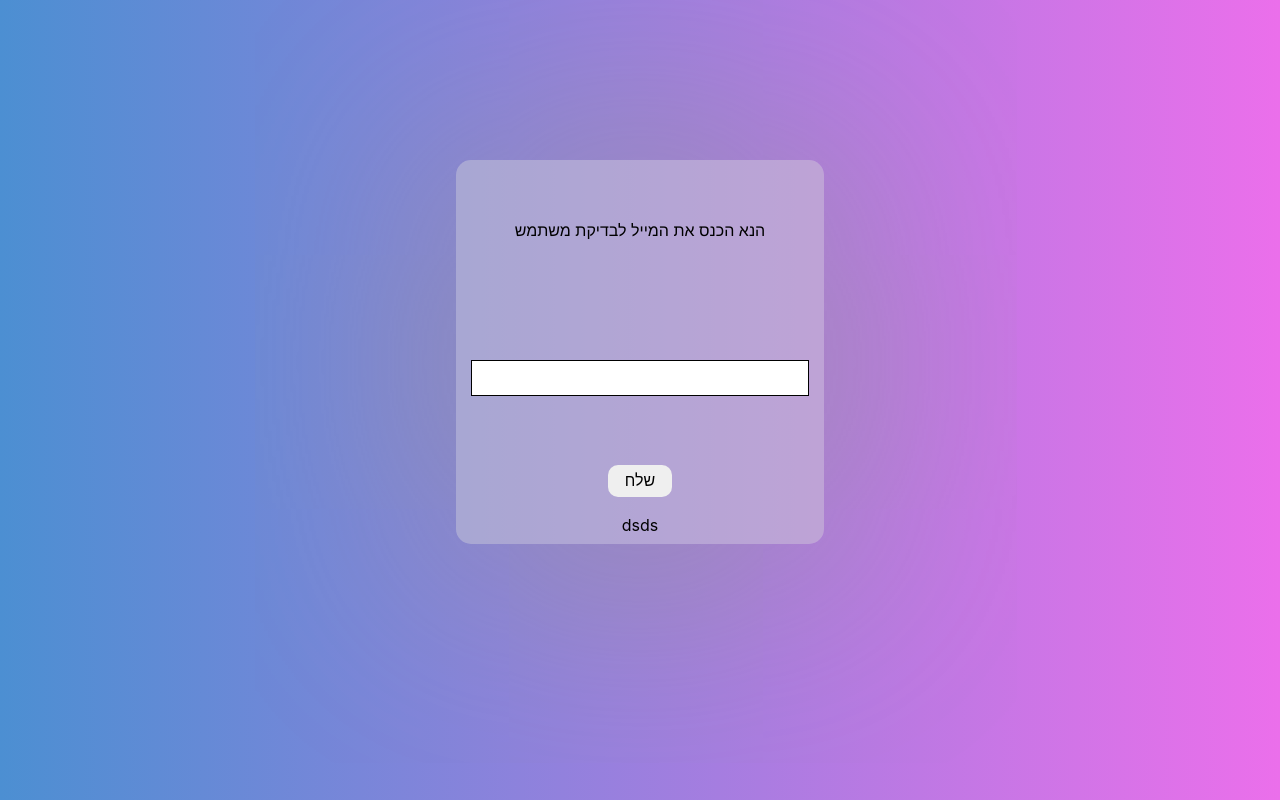
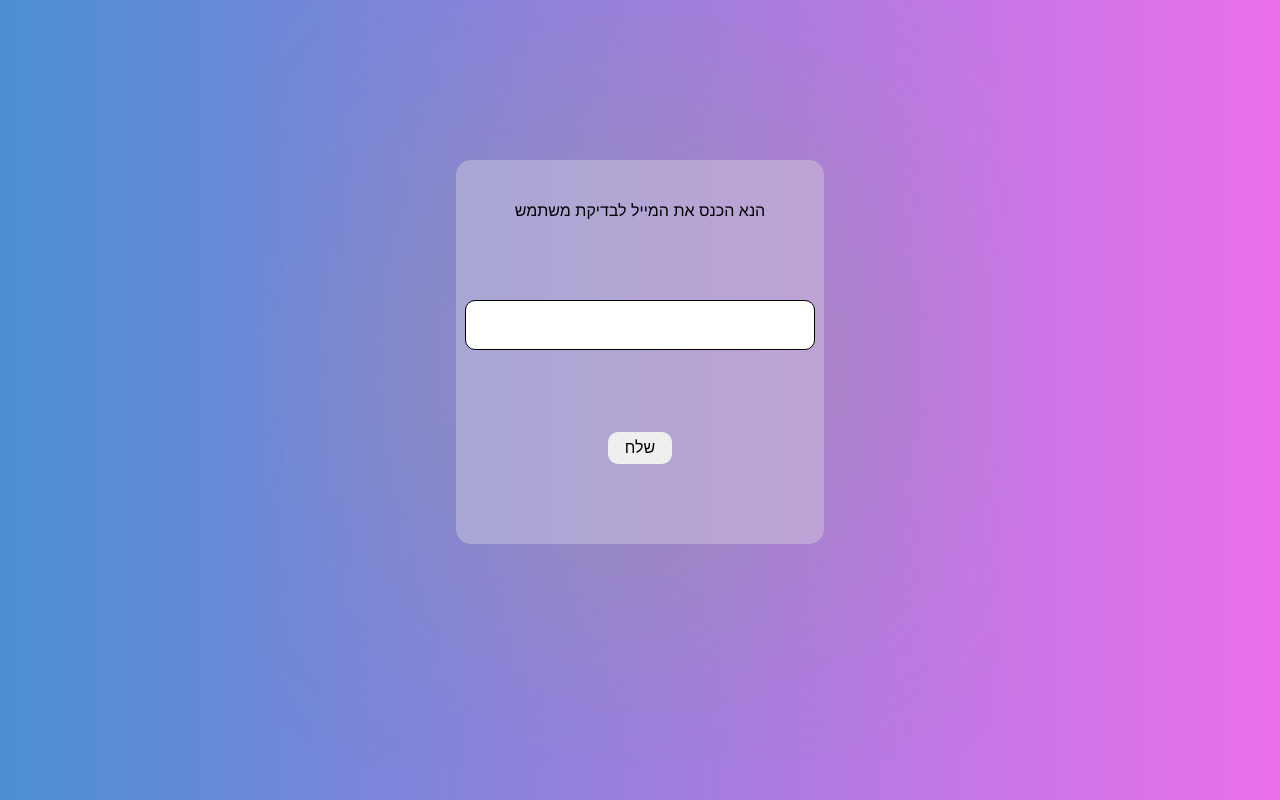
Before and after one commit to idoGolbar/Project-KSP, a React (Create React App) app in the folder client/: page /forgotPassword in a window 1280 px wide. Built offline with nearby package versions, Linux system fonts and the light colour scheme.

Commit message:
fix Update password

```diff
--- /dev/null
+++ b/client/src/Componnets/ForgotPassword/FindUser/index.tsx
@@ -0,0 +1,98 @@
+import axios from "axios";
+import { useState } from "react";
+import styled from "styled-components"
+
+interface IProps {
+    setChangePassword: React.Dispatch<boolean>;
+    email: string;
+    setEmail: React.Dispatch<string>
+}
+
+export const FindUser = ({ setChangePassword, email, setEmail }: IProps) => {
+    const [borderError, setBorderError] = useState(false);
+    const [errorMessage, setErrorMessage] = useState('')
+
+    return (
+        <Body>
+            <Contend>
+                <DIvMiil>
+                    <div>הנא הכנס את המייל לבדיקת משתמש</div>
+                    <Input borderError={borderError} type="text" value={email} onChange={(e) => { setErrorMessage(''); setBorderError(false); setEmail(e.target.value) }}></Input>
+                </DIvMiil>
+            </Contend>
+            <FooterButton>
+                <Button onClick={() => {
+                    if (email.length) {
+                        axios.post('http://localhost:3001/api/user/FindingUser', { email })
+                            .then(response => {
+                                setErrorMessage(response.data.message)
+                                if (response.data.message == 'success') {
+                                    setChangePassword(true)
+
+                                }
+                            })
+                    }
+                    else {
+                        setBorderError(true)
+                    }
+                }} type="button">שלח</Button>
+                {errorMessage && <div>{errorMessage}</div>}
+            </FooterButton>
+        </Body>
+    )
+}
+
+const Body = styled.div`
+height: 75%;
+`
+
+const Button = styled.button`
+display: flex;
+align-items: center;
+justify-content:center;
+text-align:center;
+    width: 4rem;
+    height: 2rem;
+    border-radius: 10px;
+    border: none;
+    font-size: 1rem;
+`
+
+const DIvMiil = styled.div`
+    height: 100%;
+    display: flex;
+    flex-direction: column;
+    align-items: center;
+    justify-content:space-around;
+`
+const Input = styled.input<{ borderError: boolean }>`
+    height: 2rem;
+    width:95%;
+    border-radius: 10px;
+    padding:0.5rem 0.5rem 0.5rem;
+    font-size:1rem;
+    border:${(props) => props.borderError ? '1px solid red' : '1px solid black'};
+    outline: none;
+`
+
+const Contend = styled.div`
+  width: 95%;
+  height: 80%;
+  margin: 0 auto;
+`;
+
+
+
+const FooterButton = styled.div`
+  height: 40%;
+  display: flex;
+  flex-direction: column;
+  align-items: center;
+  justify-content: center;
+  div{
+      height: 2rem;
+      display: flex;
+      align-items: center;
+      justify-content:center;
+  }
+`;
--- /dev/null
+++ b/client/src/Componnets/ForgotPassword/PasswordUpdate/index.tsx
@@ -0,0 +1,97 @@
+import axios from "axios";
+import { useState } from "react";
+import styled from "styled-components";
+
+interface IProps {
+    email: string;
+}
+
+export const PasswordUpdate = ({ email }: IProps) => {
+    const [password, setPassworde] = useState<string>('');
+    const [borderError, setBorderError] = useState(false);
+    const [errorMessage, setErrorMessage] = useState('')
+    return (
+        <Body>
+            <Contend>
+                <DIvMiil>
+                    <div>הנה אכנס את הסיסמא החדשה</div>
+                    <Input borderError={borderError} type="text" value={password} onChange={(e) => { setErrorMessage(''); setBorderError(false); setPassworde(e.target.value) }}></Input>
+                </DIvMiil>
+            </Contend>
+            <FooterButton>
+                <Button onClick={() => {
+                    if (password.length) {
+                        axios.post('http://localhost:3001/api/user/UpdateUser', { password: password, email })
+                            .then(response => {
+                                setErrorMessage(response.data.message)
+                                if (response.data.message == 'success') {
+
+                                    console.log('hxxxx');
+
+                                }
+                            })
+                    }
+                    else {
+                        setBorderError(true)
+                    }
+                }} type="button">שלח</Button>
+                {errorMessage && <div>{errorMessage}</div>}
+            </FooterButton>
+        </Body>
+    )
+}
+
+const Body = styled.div`
+height: 75%;
+`
+
+const Button = styled.button`
+display: flex;
+align-items: center;
+justify-content:center;
+text-align:center;
+    width: 4rem;
+    height: 2rem;
+    border-radius: 10px;
+    border: none;
+    font-size: 1rem;
+`
+
+const DIvMiil = styled.div`
+    height: 100%;
+    display: flex;
+    flex-direction: column;
+    align-items: center;
+    justify-content:space-around;
+`
+const Input = styled.input<{ borderError: boolean }>`
+    height: 2rem;
+    width:95%;
+    border-radius: 10px;
+    padding:0.5rem 0.5rem 0.5rem;
+    font-size:1rem;
+    border:${(props) => props.borderError ? '1px solid red' : '1px solid black'};
+    outline: none;
+`
+
+const Contend = styled.div`
+  width: 95%;
+  height: 80%;
+  margin: 0 auto;
+`;
+
+
+
+const FooterButton = styled.div`
+  height: 40%;
+  display: flex;
+  flex-direction: column;
+  align-items: center;
+  justify-content: center;
+  div{
+      height: 2rem;
+      display: flex;
+      align-items: center;
+      justify-content:center;
+  }
+`;
--- a/client/src/Componnets/ForgotPassword/index.tsx
+++ b/client/src/Componnets/ForgotPassword/index.tsx
@@ -1,54 +1,24 @@
 import styled from "styled-components";
 import { FiUserPlus } from "react-icons/fi";
 import { useState } from "react";
+import { FindUser } from "./FindUser";
+import { PasswordUpdate } from "./PasswordUpdate";
 export const ForgotPassword = () => {
   const [changePassword, setChangePassword] = useState<boolean>(false);
-    const [borderError, setBorderError] = useState(false);
   const [email, setEmail] = useState<string>('');
+
   return (
     <Body dir="rtl">
       <DivBorder>
-                <Contend>
-                    <DIvMiil>
-                        <div>הנא הכנס את המייל לבדיקת משתמש</div>
-                        <Input borderError={borderError} type="text" value={email} onChange={(e) => setEmail(e.target.value)}></Input>
-                    </DIvMiil>
-                </Contend>
-                <FooterButton>
-                    <Button type="button">שלח</Button>
-                    <div>dsds</div>
-                </FooterButton>
+        {!changePassword ? (<FindUser setChangePassword={setChangePassword} setEmail={setEmail} email={email} />) :
+          (<PasswordUpdate email={email} />)}
       </DivBorder>
     </Body>
   );
 };
 
 
-const Button = styled.button`
-display: flex;
-align-items: center;
-justify-content:center;
-text-align:center;
-    width: 4rem;
-    height: 2rem;
-    border-radius: 10px;
-    border: none;
-    font-size: 1rem;
-`
 
-const DIvMiil = styled.div`
-    height: 100%;
-    display: flex;
-    flex-direction: column;
-    align-items: center;
-    justify-content:space-around;
-`
-const Input = styled.input<{ borderError: boolean }>`
-    height: 2rem;
-    width:95%;
-    border:${(props) => props.borderError ? '1px slod red' : '1px solid black'};
-    outline: none;
-`
 
 const Body = styled.div`
   width: 100%;
@@ -63,126 +33,10 @@ const DivBorder = styled.div`
   display: flex;
   flex-direction: column;
   width: 23rem;
+  height:100% ;
   margin: 0 auto;
   height: 24rem;
   border-radius: 15px;
   background-color: rgb(204, 204, 204, 0.5);
   box-shadow: 0px 10px 250px 0px #979797;
 `;
-
-const IconeTop = styled.div`
-  display: flex;
-  color: black;
-  width: 5.5rem;
-  height: 5.5rem;
-  top: 12rem;
-  right: 9rem;
-  align-items: center;
-  justify-content: center;
-  font-size: 3rem;
-  z-index: 999;
-  background-color: rgb(179, 179, 179, 0.6);
-  border-radius: 50%;
-`;
-
-const DivIcone = styled.div`
-  position: relative;
-  bottom: 3rem;
-  display: flex;
-  align-items: center;
-  justify-content: center;
-  width: 100%;
-`;
-
-const Contend = styled.div`
-  width: 95%;
-  height: 100%;
-  margin: 0 auto;
-`;
-
-
-const InputName = styled.input<{ errorName: boolean }>`
-  width: 9rem;
-  height: 2.5rem;
-  font-size: 1.2rem;
-  outline: none;
-  border: none;
-  border-radius: 15px;
-  padding-right: 0.5rem;
-  border:${(props) => props.errorName ? '1px solid red' : ''};
-`;
-const InputAddress = styled.input<{ errorAddress: boolean }>`
-  width: 9rem;
-  height: 2.5rem;
-  font-size: 1.2rem;
-  outline: none;
-  border: none;
-  border-radius: 15px;
-  padding-right: 0.5rem;
-  border:${(props) => props.errorAddress ? ' 1px solid red' : ''};
-`;
-const InputPhoneNumber = styled.input<{ errorPhone: boolean }>`
-  width: 9rem;
-  height: 2.5rem;
-  font-size: 1.2rem;
-  outline: none;
-  border: none;
-  border-radius: 15px;
-  padding-right: 0.5rem;
-  border:${(props) => props.errorPhone ? ' 1px solid red' : ''};
-
-`;
-
-const InputEmail = styled.input<{ errorEmail: boolean }>`
-
-    width: 97%;
-    margin: 0 auto;
-    margin-top:0.5rem;
-  height: 2.5rem;
-  font-size:  1.2rem;
-  outline: none;
-  border: none;
-  border-radius: 15px;
-  border:${(props) => props.errorEmail ? ' 1px solid red' : ''};
-
-`;
-const InputPassword = styled.input<{ errorPassword: boolean }>`
-  width: 9rem;
-  height: 2.5rem;
-  font-size: 1.2rem;
-  outline: none;
-  border: none;
-  border-radius: 15px;
-  padding-right: 0.5rem;
-  border:${(props) => props.errorPassword ? ' 1px solid red' : ''};
-`;
-const DivInpute = styled.div`
-  display: flex;
-  flex-direction: row;
-  justify-content: space-between;
-  align-items: center;
-  height: 4rem;
-`;
-const FooterButton = styled.div`
-  height: 30%;
-  display: flex;
-  flex-direction: column;
-  align-items: center;
-  justify-content: space-around;
-`;
-
-const ButtonClick = styled.div`
-  display: flex;
-  align-items: center;
-  justify-content: center;
-  border-radius: 15px;
-  font-weight: bold;
-  background-color: #0354f7;
-  width: 6rem;
-  height: 3rem;
-  color: white;
-`;
-
-const ErrorText = styled.div`
-  color: red;
-`;
```
Also changed, not shown: 1 other file (tests, documents, lock files or other folders). Lines whose indentation alone changed are shown as unchanged.
